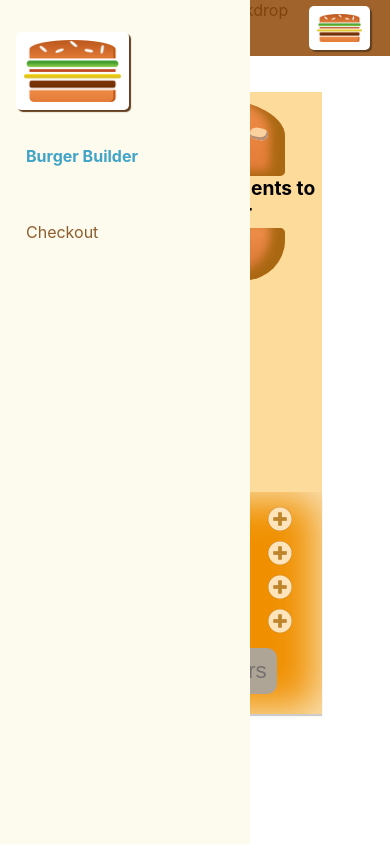
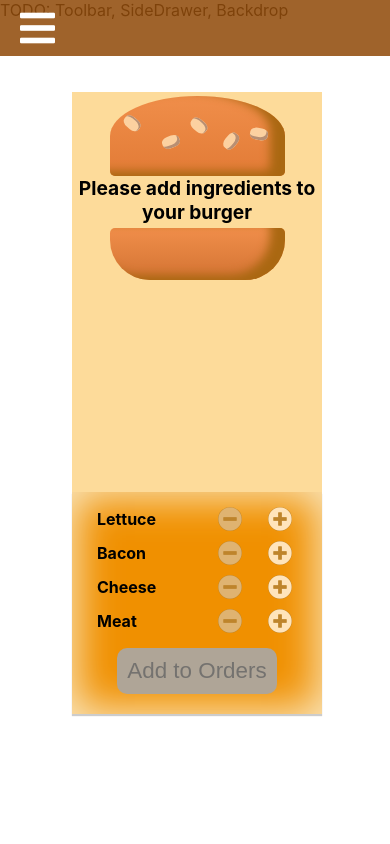
Before and after one commit to jscholar/burger-builder, a React (Create React App) app: page / in a window 390 px wide. Built offline with nearby package versions, Linux system fonts and the light colour scheme.

Commit message:
Added SideDrawer toggle functionality. Optimized for mobile.

```diff
--- a/src/components/Layout/Layout.js
+++ b/src/components/Layout/Layout.js
@@ -6,7 +6,27 @@ import Toolbar from './../Navigation/Toolbar/Toolbar'
 import SideDrawer from './../Navigation/SideDrawer/SideDrawer'
 import Aux from './../../hoc/Auxiliary';
 
-const layout = (props) => (
+class Layout extends React.Component {
+    state = {
+        displaySideDrawer: false
+    }
+
+    closeSideDrawerHandler = () => {
+        this.setState({
+            displaySideDrawer: false
+        })
+    }
+
+    toggleSideDrawerHandler = () => {
+        this.setState((prevState) => {
+            return {
+                displaySideDrawer: !prevState.displaySideDrawer
+            }
+        })
+    }
+
+    render() {
+        return (
             <Aux>
                 <div>
                     TODO:
@@ -14,12 +34,17 @@ const layout = (props) => (
                     SideDrawer,
                     Backdrop
                 </div>
-        <SideDrawer />
-        <Toolbar />
+                <SideDrawer
+                    display={this.state.displaySideDrawer}
+                    toggle={this.toggleSideDrawerHandler}
+                />
+                <Toolbar toggleSideDrawer={this.toggleSideDrawerHandler}/>
                 <main className={classes.Content}>
-            {props.children}
+                    {this.props.children}
                 </main>
             </Aux>
         )
+    }
+}
 
-export default layout;
+export default Layout;
--- a/src/components/Navigation/NavigationItems/NavigationItem/NavigationItem.module.css
+++ b/src/components/Navigation/NavigationItems/NavigationItem/NavigationItem.module.css
@@ -1,5 +1,5 @@
 .NavigationItem {
-    margin: 10px 0;
+    margin: 5px 0;
     box-sizing: border-box;
     display: block;
     width: 100%;
@@ -32,6 +32,9 @@
     }
 
     .NavigationItem a {
+        display: flex;
+        justify-content: center;
+        align-items: center;
         color: white;
         height: 100%;
         border-bottom: 4px solid transparent;
--- a/src/components/Navigation/SideDrawer/SideDrawer.js
+++ b/src/components/Navigation/SideDrawer/SideDrawer.js
@@ -1,14 +1,20 @@
 import React from 'react';
 
 import Logo from './../../Logo/Logo';
-import NavigationItems from '../NavigationItems/NavigationItems'
+import NavigationItems from '../NavigationItems/NavigationItems';
+import Backdrop from './../../UI/Backdrop/Backdrop';
+import Aux from './../../../hoc/Auxiliary';
 
-import classes from './SideDrawer.module.css'
+import classes from './SideDrawer.module.css';
 
 const sideDrawer = (props) => {
-
-    return(
-        <div className={classes.SideDrawer}>
+    const sideDrawerClasses = [classes.SideDrawer, (props.display ? classes.Open : classes.Close)].join(' ');
+    return (
+        <Aux>
+            <div className={classes.Backdrop}>
+                <Backdrop show={props.display} clickHandler={props.toggle}/>
+            </div>
+            <div className={sideDrawerClasses}>
                 <div className={classes.Logo}>
                     <Logo />
                 </div>
@@ -16,6 +22,7 @@ const sideDrawer = (props) => {
                     <NavigationItems />
                 </nav>
             </div>
+        </Aux>
     )
 };
 
--- a/src/components/Navigation/SideDrawer/SideDrawer.module.css
+++ b/src/components/Navigation/SideDrawer/SideDrawer.module.css
@@ -22,6 +22,10 @@
     .SideDrawer {
         display: none;
     }
+
+    .Backdrop {
+        display: none;
+    }
 }
 
 .Open {
@@ -29,5 +33,5 @@
 }
 
 .Close {
-    transform: translateX(-100%);
+    transform: translateX(-150%);
 }
--- /dev/null
+++ b/src/components/Navigation/SideDrawer/SideDrawerBtn/SideDrawerBtn.js
@@ -0,0 +1,11 @@
+import React from 'react';
+
+import classes from './SideDrawerBtn.module.css'
+
+const sideDrawerBtn = (props) => (
+    <div className={classes.Burger} onClick={props.toggleSideDrawer}>
+        <i className="fas fa-bars"></i>
+    </div>
+);
+
+export default sideDrawerBtn;
--- /dev/null
+++ b/src/components/Navigation/SideDrawer/SideDrawerBtn/SideDrawerBtn.module.css
@@ -0,0 +1,18 @@
+.Burger {
+    height: 100%;
+    width: fit-content;
+    margin: 2px 0;
+    cursor: pointer;
+}
+
+.Burger i {
+    height: 100%;
+    font-size: 40px;
+    color: #FFFFFF;
+    align-items: center;
+    display: flex;
+}
+
+.Burger i:hover {
+    color: rgba(255, 255, 255, 0.925);
+}
--- a/src/components/Navigation/Toolbar/Toolbar.js
+++ b/src/components/Navigation/Toolbar/Toolbar.js
@@ -2,16 +2,20 @@ import React from 'react';
 
 import Logo from './../../Logo/Logo'
 import NavigationItems from './../NavigationItems/NavigationItems'
+import SideDrawerBtn from './../SideDrawer/SideDrawerBtn/SideDrawerBtn'
 
 import classes from './Toolbar.module.css'
 
 const toolbar = (props) => (
     <header className={classes.Toolbar}>
-        <div className={classes.ToolbarElement}>MENU</div>
-        <div className={classes.Logo}>
+        <div className={classes.MobileOnly}>
+            <SideDrawerBtn toggleSideDrawer={props.toggleSideDrawer}></SideDrawerBtn>
+        </div>
+
+        <div className={[classes.Logo, classes.DesktopOnly].join(' ')}>
             <Logo />
         </div>
-        <nav className={[classes.ToolbarElement, classes.DesktopOnly].join(' ')}>
+        <nav className={classes.DesktopOnly}>
             <NavigationItems />
         </nav>
     </header>
--- a/src/components/Navigation/Toolbar/Toolbar.module.css
+++ b/src/components/Navigation/Toolbar/Toolbar.module.css
@@ -15,16 +15,10 @@
 
 .Toolbar nav {
     height: 100%;
-    display: flex;
-    justify-content: flex-end;
 }
 
 .Toolbar .Logo {
     height: 80%;
-}
-
-.ToolbarElement {
-    width: 30%;
 }
 
 @media (max-width: 499px) {
@@ -32,3 +26,9 @@
         display: none;
     }
 }
+
+@media (min-width: 500px) {
+    .Toolbar .MobileOnly {
+        display: none;
+    }
+}
--- a/src/components/UI/Backdrop/Backdrop.js
+++ b/src/components/UI/Backdrop/Backdrop.js
@@ -3,7 +3,7 @@ import React from 'react';
 import classes from './Backdrop.module.css'
 
 const backdrop = (props) => (
-    props.show ? <div className={classes.Backdrop} onClick={props.hide}></div> : null
+    props.show ? <div className={classes.Backdrop} onClick={props.clickHandler}></div> : null
 );
 
 export default backdrop;
```
Lines whose indentation alone changed are shown as unchanged.
